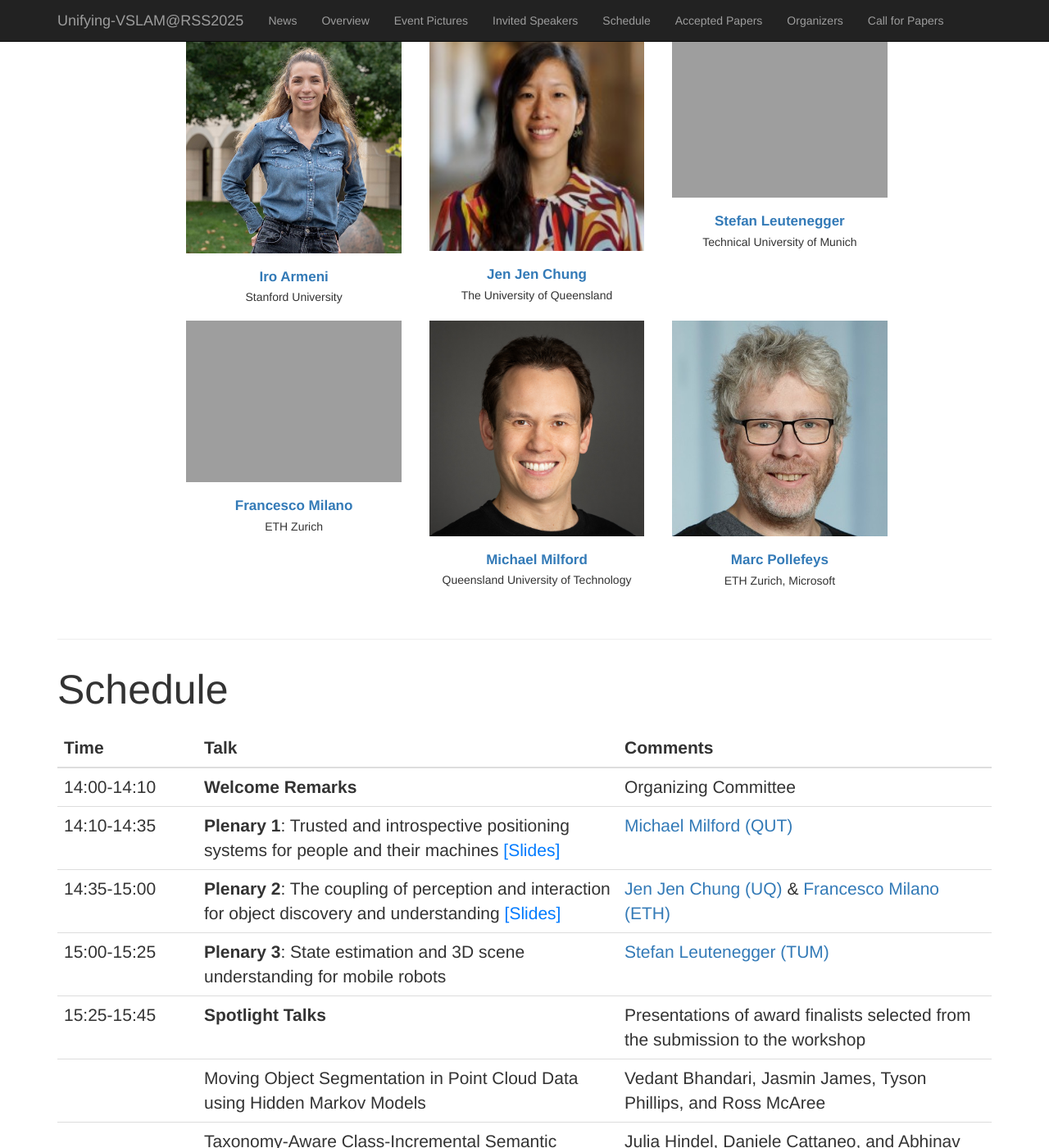
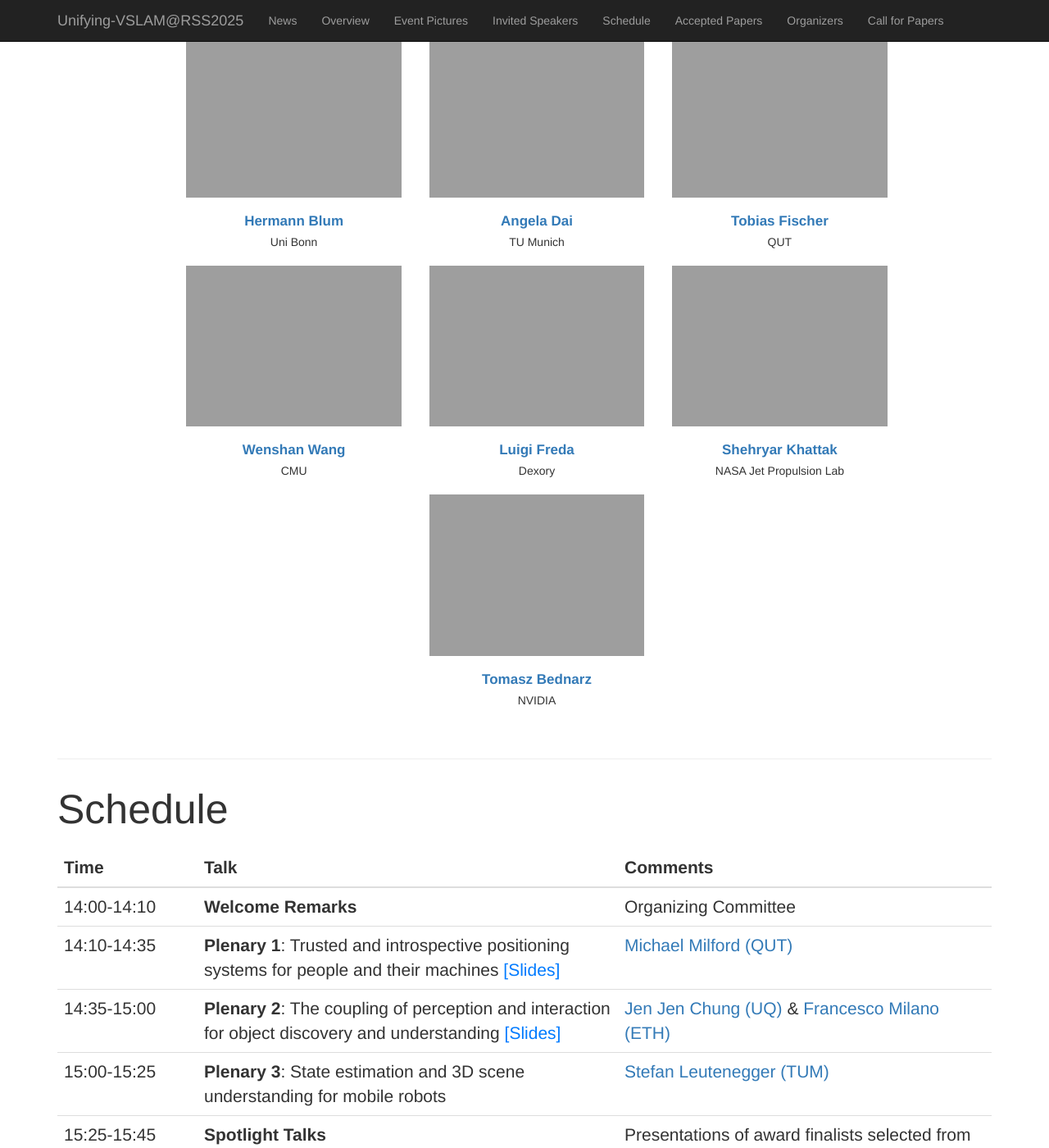
Before and after one commit to visual-slam-lab/test, a Jekyll site: the page built from index.html, in a window 1280 px wide and 1400 px high, scrolled down 2162 px. Shown: the whole window at 82% size. Built offline with Jekyll 4.4.1, drawn with Linux system fonts in a browser that asks for light colours.

Commit message:
Update speakers.yaml

```diff
--- a/_data/speakers.yaml
+++ b/_data/speakers.yaml
@@ -1,35 +1,41 @@
-- name: Iro Armeni
-  image: /assets/images/iro.png
-  web: https://ir0.github.io/
+- name: Hermann Blum
+  image: /assets/Blum_Hermann.jpg
+  web: https://hermannblum.net/
   position: Assistant Professor
-  affiliation: Stanford University
+  affiliation: Uni Bonn
 
-- name: Jen Jen Chung
-  image: /assets/images/Jen.jpeg
-  web: https://jenjenchung.github.io/anthropomorphic/
-  position: Associate Professor
-  affiliation: The University of Queensland
+- name: Angela Dai
+  image: /assets/Angela.jpeg
+  web: https://www.professoren.tum.de/en/dai-angela
+  position: Professor
+  affiliation: TU Munich
 
-- name: Stefan Leutenegger
-  image: /assets/images/stefan.jpg
-  web: https://www.professoren.tum.de/en/leutenegger-stefan
+- name: Tobias Fischer
+  image: /assets/TobiFischer.webp
+  web: https://www.ri.cmu.edu/ri-faculty/wenshan-wang/
   position: Assistant Professor
-  affiliation: Technical University of Munich
+  affiliation: QUT
 
-- name: Francesco Milano
-  image: /assets/images/francesco.jpg
-  web: https://www.linkedin.com/in/francesco-milano-ba5483132/?originalSubdomain=ch
-  position: Ph.D. Student
-  affiliation: ETH Zurich
+- name: Wenshan Wang
+  image: /assets/WenshanWang.jpeg
+  web: https://www.tobiasfischer.info/
+  position: Systems Scientist
+  affiliation: CMU
 
-- name: Michael Milford
-  image: /assets/images/michael.jpg
-  web: https://www.qut.edu.au/about/our-people/academic-profiles/michael.milford
-  position: Professor
-  affiliation: Queensland University of Technology
+- name: Luigi Freda
+  image: /assets/LuigiFreda.jpg
+  web: https://www.luigifreda.com/
+  position: Principal Perception Engineer
+  affiliation: Dexory
 
-- name: Marc Pollefeys
-  image: /assets/images/marc.jpg
-  web: https://people.inf.ethz.ch/marc.pollefeys/
-  position: Professor
-  affiliation: ETH Zurich, Microsoft
+- name: Shehryar Khattak
+  image: /assets/ShehryarKhattak.jpeg
+  web: https://www.linkedin.com/in/shehryar-khattak/
+  position: Robot Technologist
+  affiliation: NASA Jet Propulsion Lab
+
+- name: Tomasz Bednarz
+  image: /assets/TomszBednarz.jpeg
+  web: https://www.linkedin.com/in/tomaszpbednarz/
+  position: Director, Strategic Researcher Engagement
+  affiliation: NVIDIA
```
